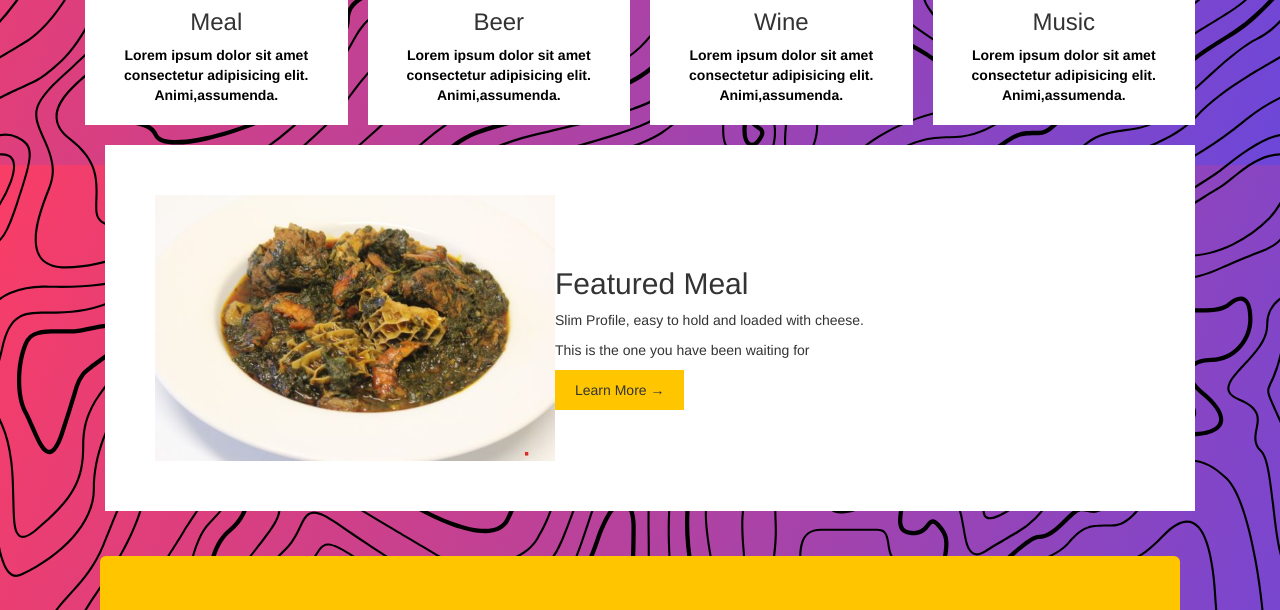
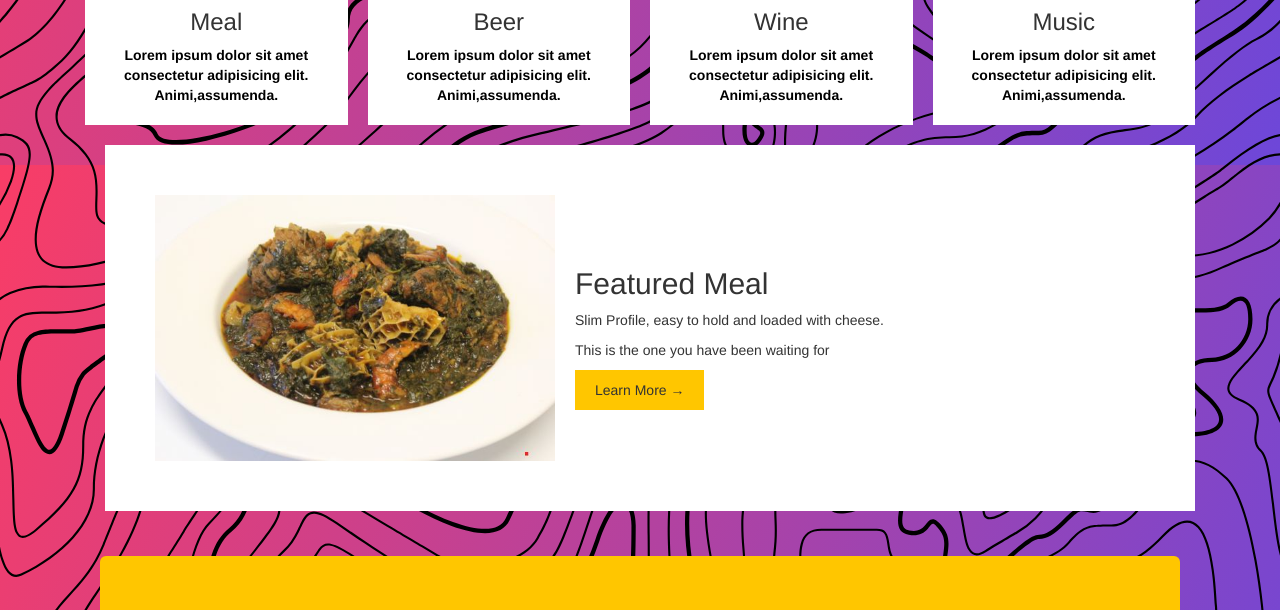
Before and after one commit to Praizbenzy/ResponsiveSite, a plain HTML site: page index.html in a window 1280 px wide. Shown: the part 635-1245 px from the top of the page. Drawn offline with Linux system fonts and the light colour scheme.

Commit message:
On branch master  Your branch is up to date with 'origin/master'.

```diff
--- a/index.html
+++ b/index.html
@@ -80,7 +80,7 @@
 
 <section class="about">
   <img src="img/Afang-Soup.jpg">
-  <div class="about__details">
+  <div class="about_details">
     <h2>Featured Meal</h2>
     <p>Slim Profile, easy to hold and loaded with cheese.</p>
     <p>This is the one you have been waiting for</p>
--- a/style.css
+++ b/style.css
@@ -152,6 +152,10 @@ img {
   align-items: center;
   margin-left: 20px;
 }
+.about_details {
+
+  margin-left: 20px;
+}
 
 /* Gallery! */
 .t-block { }
```
